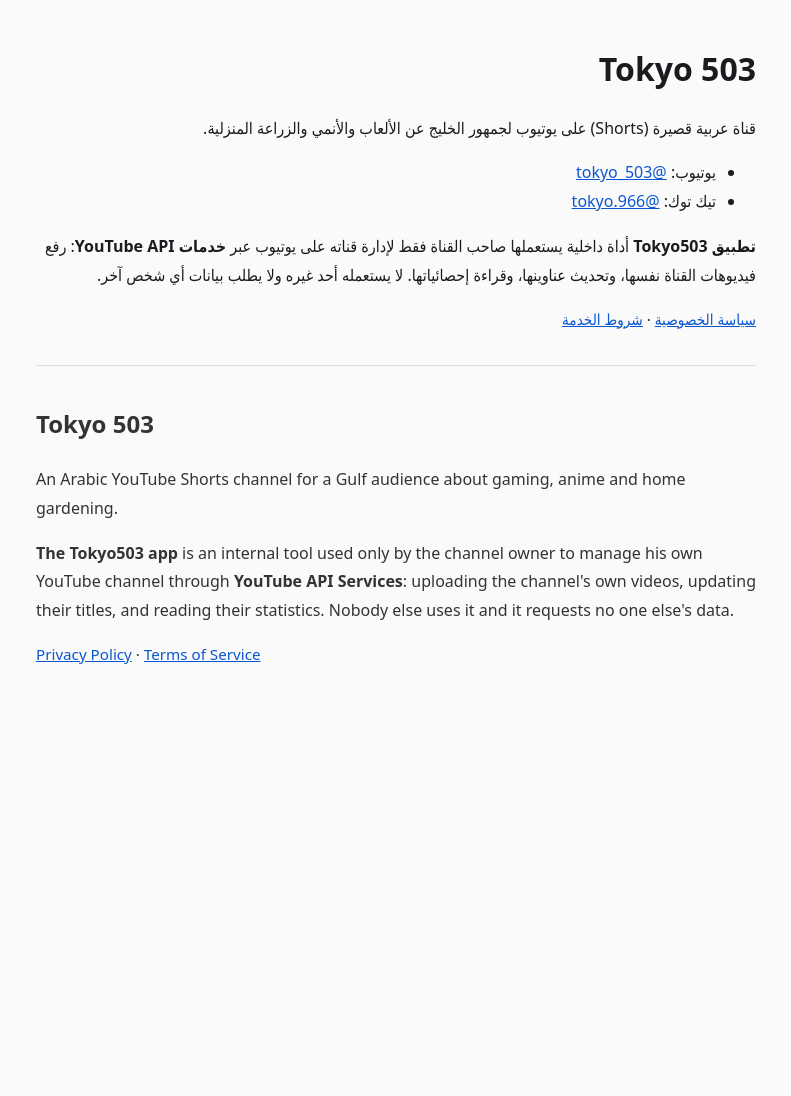
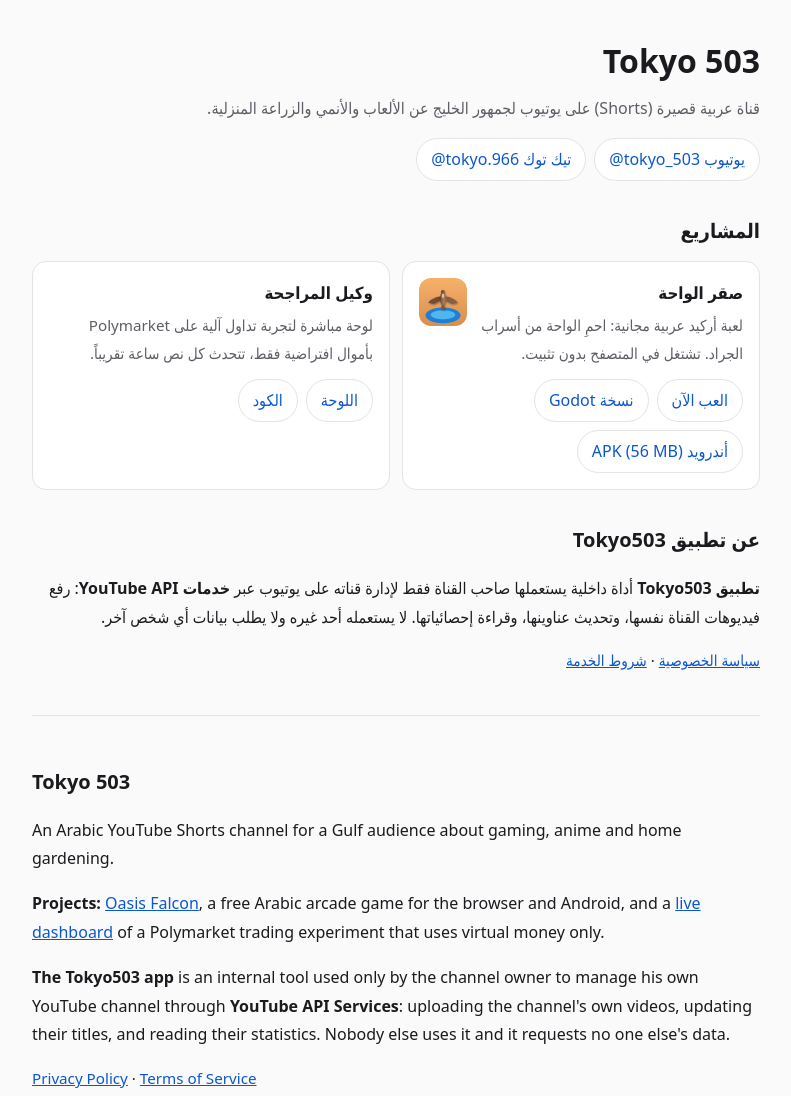
Before and after one commit to Tokyo503/Tokyo503.github.io, a plain HTML site: page index.html in a window 1280 px wide. Shown: the whole page, without its empty margins (244-1035 px from the left). Before the commit the page ends 800 px from the top, so only its background shows below. Drawn offline with Linux system fonts and the light colour scheme.

Commit message:
feat: link projects from home page, add SEO tags, sitemap, robots and 404
Home page now links Oasis Falcon (web, Godot, APK) and the polymarket
dashboard, with meta description, Open Graph, canonical, JSON-LD and dark
mode. YouTube API app description kept unchanged for Google verification.

Co-Authored-By: Claude Opus 5.5 <noreply@anthropic.com>
Claude-Session: https://claude.ai/code/session_01S1moKx8BxqEg27ZFiAUb9a

```diff
--- a/index.html
+++ b/index.html
@@ -3,26 +3,87 @@
 <head>
 <meta charset="utf-8">
 <meta name="viewport" content="width=device-width, initial-scale=1">
-<title>Tokyo 503</title>
+<title>Tokyo 503 — ألعاب وأنمي وزراعة منزلية</title>
+<meta name="description" content="Tokyo 503: قناة Shorts عربية لجمهور الخليج عن الألعاب والأنمي والزراعة المنزلية، ولعبة صقر الواحة المجانية في المتصفح وعلى أندرويد.">
+<link rel="canonical" href="https://tokyo503.github.io/">
+<meta name="theme-color" content="#14141a" media="(prefers-color-scheme: dark)">
+<meta name="theme-color" content="#fafafa" media="(prefers-color-scheme: light)">
+<meta property="og:type" content="website">
+<meta property="og:site_name" content="Tokyo 503">
+<meta property="og:title" content="Tokyo 503 — ألعاب وأنمي وزراعة منزلية">
+<meta property="og:description" content="قناة Shorts عربية لجمهور الخليج، ولعبة صقر الواحة المجانية.">
+<meta property="og:url" content="https://tokyo503.github.io/">
+<meta property="og:image" content="https://tokyo503.github.io/oasis-falcon/icons/icon_512.png">
+<meta property="og:locale" content="ar_SA">
+<meta name="twitter:card" content="summary">
+<link rel="icon" type="image/png" sizes="192x192" href="oasis-falcon/icons/icon_192.png">
+<link rel="apple-touch-icon" href="oasis-falcon/icons/icon_192.png">
+<script type="application/ld+json">
+{"@context":"https://schema.org","@type":"Organization","name":"Tokyo 503","url":"https://tokyo503.github.io/",
+ "sameAs":["https://www.youtube.com/@tokyo_503","https://www.tiktok.com/@tokyo.966"]}
+</script>
 <style>
-  body{font-family:system-ui,-apple-system,"Segoe UI",Tahoma,sans-serif;max-width:720px;margin:40px auto;padding:0 20px;line-height:1.8;color:#1b1b1f;background:#fafafa}
-  h1{margin-bottom:4px} .en{direction:ltr;text-align:left;color:#333;border-top:1px solid #ddd;margin-top:32px;padding-top:16px}
-  a{color:#0b57d0} nav{margin-top:16px;font-size:.95em}
+  :root{--bg:#fafafa;--fg:#1b1b1f;--mute:#5d5d66;--card:#fff;--line:#e3e3e8;--acc:#0b57d0;--gold:#b27500}
+  @media (prefers-color-scheme:dark){:root{--bg:#14141a;--fg:#ececf1;--mute:#a3a3ad;--card:#1d1d25;--line:#2e2e38;--acc:#8ab4ff;--gold:#ffd25e}}
+  *{box-sizing:border-box}
+  body{font-family:system-ui,-apple-system,"Segoe UI",Tahoma,"Noto Sans Arabic",sans-serif;max-width:760px;margin:0 auto;padding:32px 16px 48px;line-height:1.8;color:var(--fg);background:var(--bg)}
+  h1{margin:0 0 4px;font-size:2rem} h2{font-size:1.25rem;margin:32px 0 12px}
+  .lead{color:var(--mute);margin:0 0 16px}
+  a{color:var(--acc)} a:focus-visible{outline:2px solid var(--acc);outline-offset:2px;border-radius:4px}
+  .social{display:flex;flex-wrap:wrap;gap:8px;padding:0;margin:0;list-style:none}
+  .social a,.btn{display:inline-block;padding:6px 14px;border:1px solid var(--line);border-radius:999px;background:var(--card);text-decoration:none}
+  .grid{display:grid;gap:12px;grid-template-columns:repeat(auto-fit,minmax(220px,1fr))}
+  .card{background:var(--card);border:1px solid var(--line);border-radius:14px;padding:16px}
+  .card h3{margin:0 0 4px;font-size:1.05rem} .card p{margin:0 0 12px;color:var(--mute);font-size:.95rem}
+  .card .links{display:flex;flex-wrap:wrap;gap:8px}
+  .card img{width:48px;height:48px;border-radius:12px;float:left;margin-inline-start:8px}
+  .note{color:var(--mute);font-size:.85rem}
+  .en{direction:ltr;text-align:left;border-top:1px solid var(--line);margin-top:40px;padding-top:16px}
+  nav{margin-top:16px;font-size:.95em}
 </style>
 </head>
 <body>
-<h1>Tokyo 503</h1>
-<p>قناة عربية قصيرة (Shorts) على يوتيوب لجمهور الخليج عن الألعاب والأنمي والزراعة المنزلية.</p>
-<ul>
-  <li>يوتيوب: <a href="https://www.youtube.com/@tokyo_503">@tokyo_503</a></li>
-  <li>تيك توك: <a href="https://www.tiktok.com/@tokyo.966">@tokyo.966</a></li>
-</ul>
-<p><strong>تطبيق Tokyo503</strong> أداة داخلية يستعملها صاحب القناة فقط لإدارة قناته على يوتيوب عبر <strong>خدمات YouTube API</strong>: رفع فيديوهات القناة نفسها، وتحديث عناوينها، وقراءة إحصائياتها. لا يستعمله أحد غيره ولا يطلب بيانات أي شخص آخر.</p>
-<nav><a href="privacy.html">سياسة الخصوصية</a> · <a href="terms.html">شروط الخدمة</a></nav>
+<header>
+  <h1>Tokyo 503</h1>
+  <p class="lead">قناة عربية قصيرة (Shorts) على يوتيوب لجمهور الخليج عن الألعاب والأنمي والزراعة المنزلية.</p>
+  <ul class="social">
+    <li><a href="https://www.youtube.com/@tokyo_503" rel="me">يوتيوب <bdi dir="ltr">@tokyo_503</bdi></a></li>
+    <li><a href="https://www.tiktok.com/@tokyo.966" rel="me">تيك توك <bdi dir="ltr">@tokyo.966</bdi></a></li>
+  </ul>
+</header>
 
-<div class="en">
+<main>
+  <h2>المشاريع</h2>
+  <div class="grid">
+    <section class="card">
+      <img src="oasis-falcon/icons/icon_192.png" alt="" width="48" height="48" loading="lazy">
+      <h3>صقر الواحة</h3>
+      <p>لعبة أركيد عربية مجانية: احمِ الواحة من أسراب الجراد. تشتغل في المتصفح بدون تثبيت.</p>
+      <div class="links">
+        <a class="btn" href="oasis-falcon/index.html">العب الآن</a>
+        <a class="btn" href="oasis-falcon/godot/index.html">نسخة Godot</a>
+        <a class="btn" href="oasis-falcon/oasis-falcon.apk" download>أندرويد APK (56 MB)</a>
+      </div>
+    </section>
+    <section class="card">
+      <h3>وكيل المراجحة</h3>
+      <p>لوحة مباشرة لتجربة تداول آلية على Polymarket بأموال افتراضية فقط، تتحدث كل نص ساعة تقريباً.</p>
+      <div class="links">
+        <a class="btn" href="polymarket/index.html">اللوحة</a>
+        <a class="btn" href="https://github.com/Tokyo503/polymarket-agent">الكود</a>
+      </div>
+    </section>
+  </div>
+
+  <h2>عن تطبيق Tokyo503</h2>
+  <p><strong>تطبيق Tokyo503</strong> أداة داخلية يستعملها صاحب القناة فقط لإدارة قناته على يوتيوب عبر <strong>خدمات YouTube API</strong>: رفع فيديوهات القناة نفسها، وتحديث عناوينها، وقراءة إحصائياتها. لا يستعمله أحد غيره ولا يطلب بيانات أي شخص آخر.</p>
+  <nav><a href="privacy.html">سياسة الخصوصية</a> · <a href="terms.html">شروط الخدمة</a></nav>
+</main>
+
+<div class="en" lang="en" dir="ltr">
 <h2>Tokyo 503</h2>
 <p>An Arabic YouTube Shorts channel for a Gulf audience about gaming, anime and home gardening.</p>
+<p><strong>Projects:</strong> <a href="oasis-falcon/index.html">Oasis Falcon</a>, a free Arabic arcade game for the browser and Android, and a <a href="polymarket/index.html">live dashboard</a> of a Polymarket trading experiment that uses virtual money only.</p>
 <p><strong>The Tokyo503 app</strong> is an internal tool used only by the channel owner to manage his own YouTube channel through <strong>YouTube API Services</strong>: uploading the channel's own videos, updating their titles, and reading their statistics. Nobody else uses it and it requests no one else's data.</p>
 <nav><a href="privacy.html">Privacy Policy</a> · <a href="terms.html">Terms of Service</a></nav>
 </div>
```
Also changed, not shown: 404.html (added, +21 -0 lines), sitemap.xml (added, +8 -0 lines), robots.txt (added).
